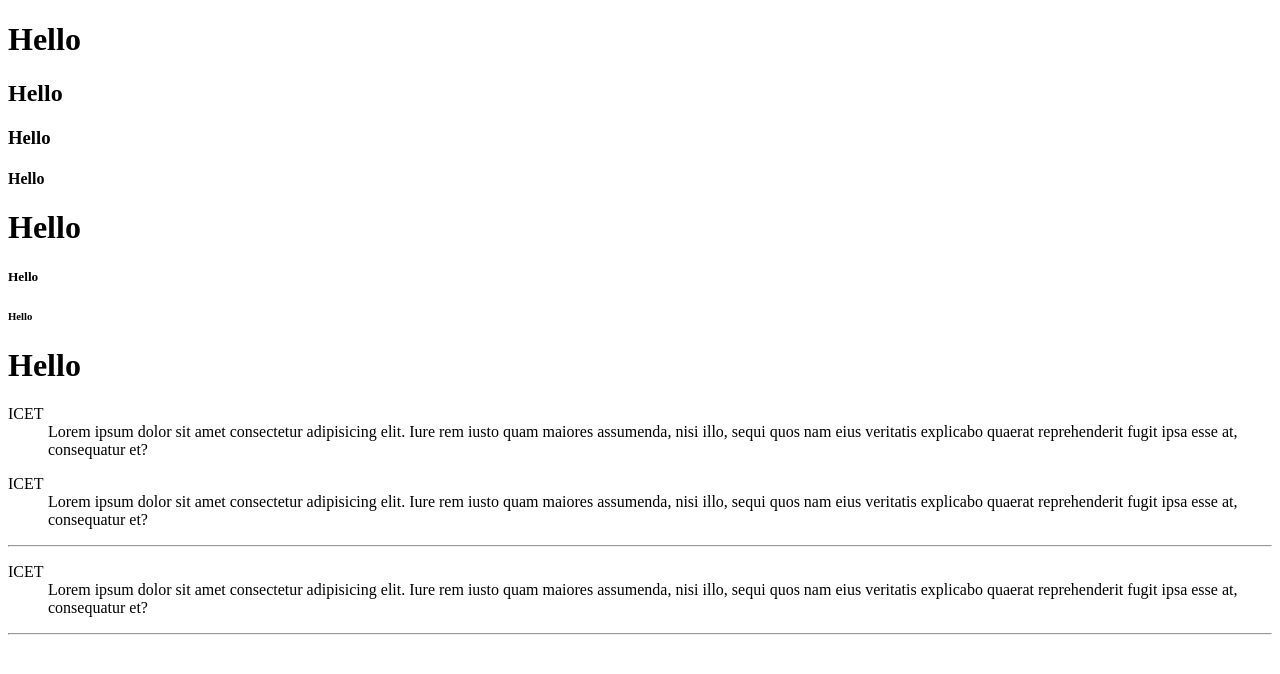
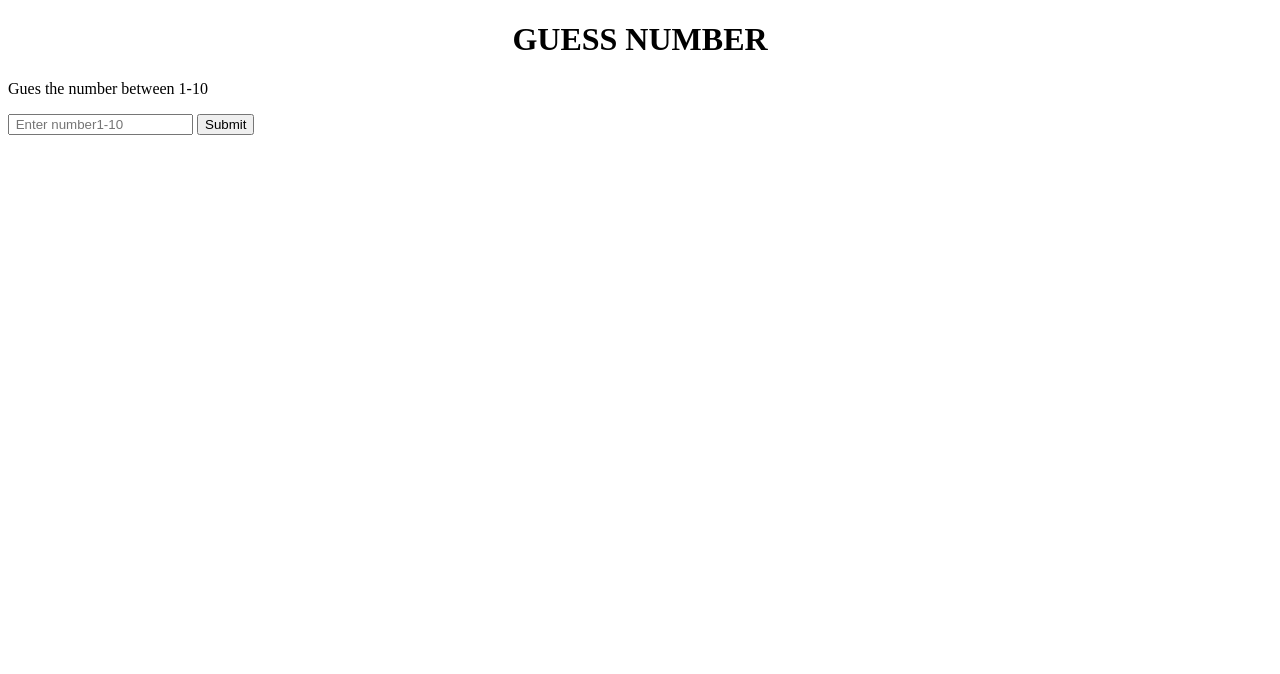
Before and after one commit to Janith96SE/14-11-2026-IT, a plain HTML site: page index.html in a window 1280 px wide. Drawn offline with Linux system fonts and the light colour scheme; some packages are replaced by stand-ins of ours; a script that the page names is missing.

Commit message:
Add game logic for number guessing functionality

```diff
--- a/index.html
+++ b/index.html
@@ -8,54 +8,17 @@
 </head>
 
 <body>
-    <h1>Hello</h1>
-    <h2>Hello</h2>
-    <h3>Hello</h3>
-    <h4>Hello</h4>
-    <h1>Hello</h1>
-    <h5>Hello</h5>
-    <h6>Hello</h6>
-    <h1>Hello</h1>
 
-    <div>
-        <dl>
-            <dt>
-                ICET
-            </dt>
-            <dd>Lorem ipsum dolor sit amet consectetur adipisicing elit. Iure rem iusto quam maiores assumenda, nisi
-                illo, sequi quos nam eius veritatis explicabo quaerat reprehenderit fugit ipsa esse at, consequatur et?
-            </dd>
-        </dl>
-    </div>
+        <center><h1>GUESS NUMBER</h1></center>
+        <p>Gues the number between 1-10</p>
 
-    <div>
-        <dl>
-            <dt>
-                ICET
-            </dt>
-            <dd>Lorem ipsum dolor sit amet consectetur adipisicing elit. Iure rem iusto quam maiores assumenda, nisi
-                illo, sequi quos nam eius veritatis explicabo quaerat reprehenderit fugit ipsa esse at, consequatur et?
-            </dd>
-        </dl>
-    </div>
-
-
-<hr>
-    <div>
-        <dl>
-            <dt>
-                ICET
-            </dt>
-            <dd>Lorem ipsum dolor sit amet consectetur adipisicing elit. Iure rem iusto quam maiores assumenda, nisi
-                illo, sequi quos nam eius veritatis explicabo quaerat reprehenderit fugit ipsa esse at, consequatur et?
-            </dd>
-        </dl>
-    </div>
-
-    <hr>
+        <input type="text" placeholder=" Enter number1-10" id="txtGuess">
+        <input type="button" value="Submit" onclick="btnSubmitGuessNumOnAction()">
 
 
 
+     <script src="js/app.js"></script>
+     <script src="https://cdn.jsdelivr.net/npm/sweetalert2@11"></script>
 </body>
 
 </html>
--- a/js/app.js
+++ b/js/app.js
@@ -0,0 +1,51 @@
+let x= Math.floor(Math.random ()* 10)+1 ;
+console.log(x);
+
+function btnSubmitGuessNumOnAction(){
+
+
+    if(txtGuess.value==x){
+
+        Swal.fire({
+        title: "Guessing Corected...!!!",
+        width: 600,
+        padding: "3em",
+        color: "#070523",
+        background: "#fff url('https://media.giphy.com/media/v1.Y2lkPWVjZjA1ZTQ3a3M2azB2NTVoZnY1OWtwZGtsZGw1dzJyNHo0Y3F1MGNlMG8ycmptcCZlcD12MV9naWZzX3RyZW5kaW5nJmN0PWc/HaY3ifBcnUuESLh7bX/giphy.gif')",
+        backdrop: `
+        rgba(236, 236, 244, 0.4)
+        url("/images/nyan-cat.gif")
+        left top
+        no-repeat
+  `
+});
+
+    }else{
+       Swal.fire({
+        title: "try Again!",
+        color: "#070523",
+        icon: "error",
+        draggable: true,
+        background: "#fff url('https://media.giphy.com/media/v1.Y2lkPTc5MGI3NjExdXJhYTB2bnZub2g1bzg4bHducWYzbHl2azU3bnIzaDd4b3Bqd3N2aCZlcD12MV9naWZzX3RyZW5kaW5nJmN0PWc/vbqr9NgKRuKq7meXsi/giphy.gif')"
+
+        });
+    }
+resetSubmitedOnAction()
+}
+
+
+function resetSubmitedOnAction(){
+
+    txtGuess.value="";
+
+}
+
+
+// let customer=["Nimal","Amal","Kamal"]
+// console.log(customer);
+// console.log(typeof customer);
+
+// customer= "Kavindu";
+
+// console.log(customer);
+// console.log(typeof customer);
```
